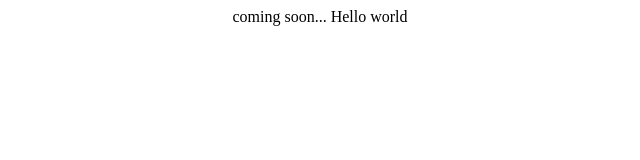
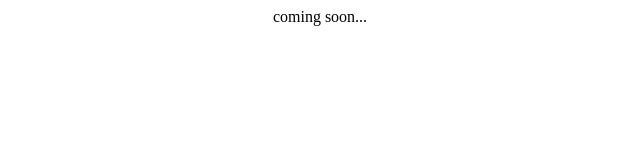
Before and after one commit to b4d-53ct0r/b4d-53ct0r.github.io, a plain HTML site: page index.html in a window 1280 px wide. Shown: the whole page, without its empty margins (320-960 px from the left). Drawn offline with Linux system fonts and the light colour scheme.

Commit message:
Update index.html

```diff
--- a/index.html
+++ b/index.html
@@ -3,6 +3,6 @@
     Hello world
     </title>
   <body>
-    <center> coming soon... </ br> Hello world </center>
+    <center> coming soon...</center>
     </body>
   </html>
```
